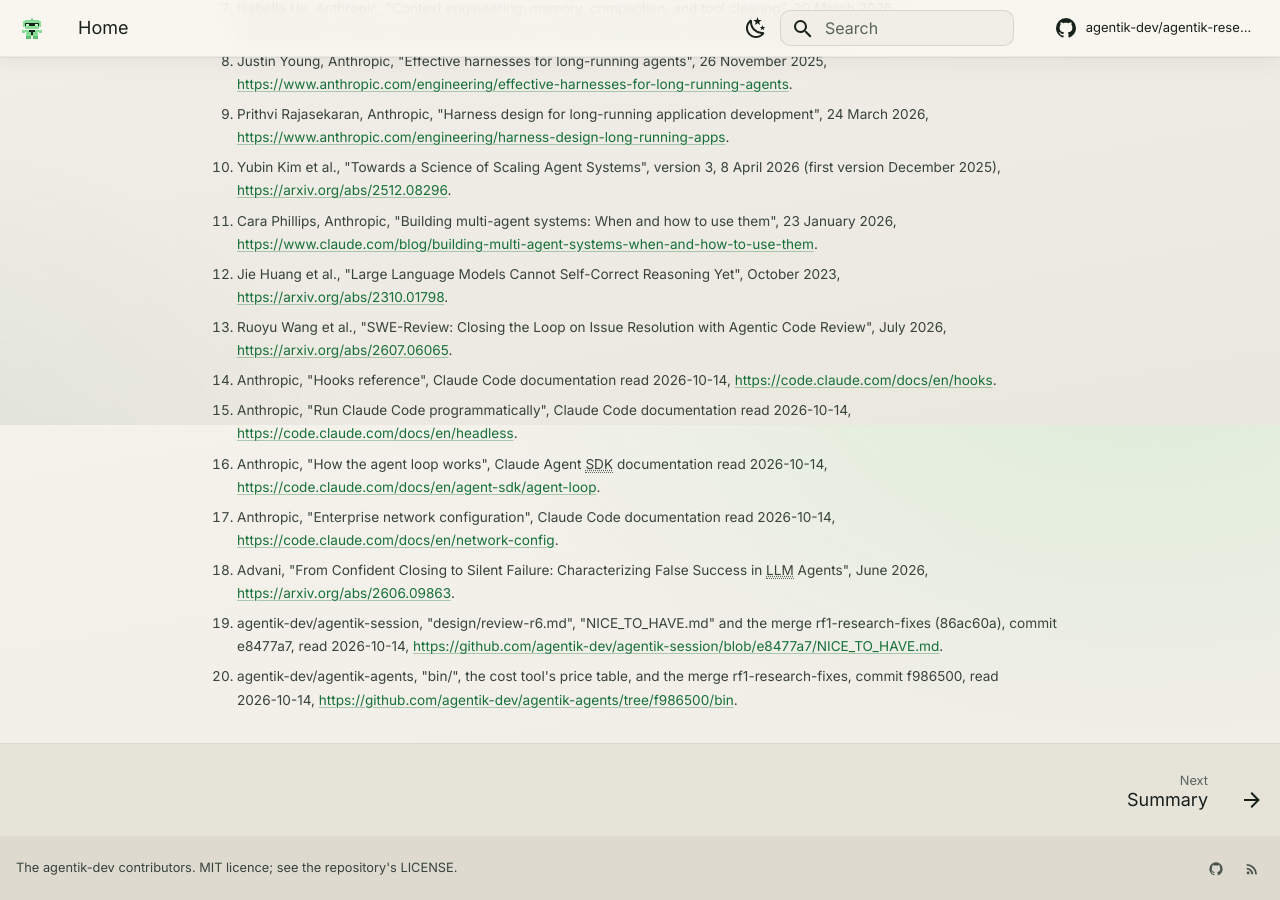
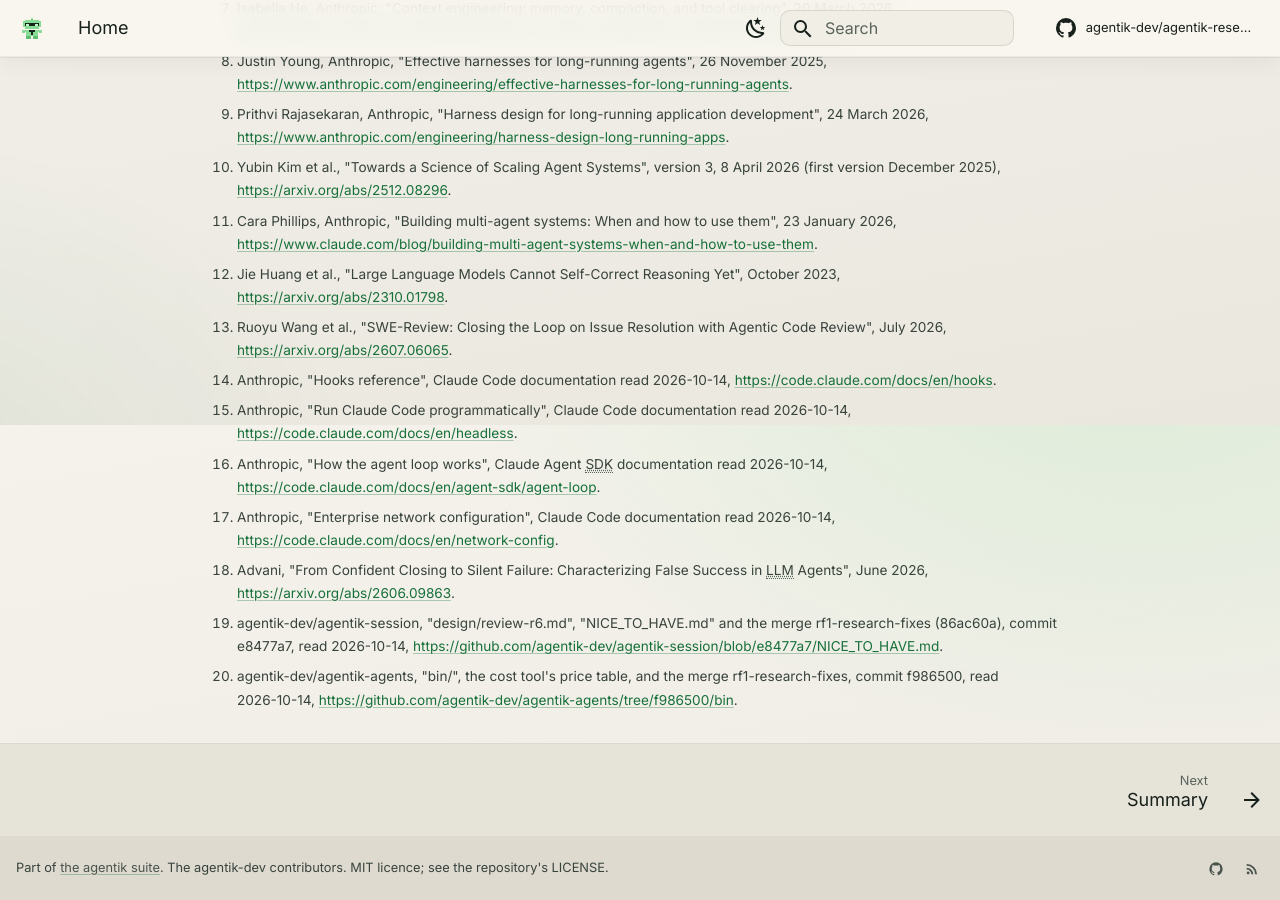
Before and after one commit to agentik-dev/agentik-research, an MkDocs documentation site: the page built from docs/index.md, in a window 1280 px wide and 900 px high, scrolled down 4075 px. Built offline with MkDocs 1.6.1 and Material for MkDocs 9.7.7, drawn with Linux system fonts in a browser that asks for light colours; comment, search, counter and statistics services are not loaded; part of the change alters nothing that is shown.

Commit message:
rs2-link-back R1: every page's footer links back to the suite's own page
The theme's copyright line, which Material renders as raw HTML in every
page's footer, now opens with "Part of the agentik suite", linked to
https://agentik-dev.github.io/. The logo and site name still point at
this site's home; no page's content changes.

Co-Authored-By: Claude Opus 5.5 <noreply@anthropic.com>

```diff
--- a/mkdocs.yml
+++ b/mkdocs.yml
@@ -5,7 +5,9 @@ site_author: agentik-dev
 repo_url: https://github.com/agentik-dev/agentik-research
 repo_name: agentik-dev/agentik-research
 edit_uri: ""
-copyright: The agentik-dev contributors. MIT licence; see the repository's LICENSE.
+# The footer's line, raw HTML in the theme's copyright partial: it also carries the
+# one link from every page back to the suite's own page.
+copyright: 'Part of <a href="https://agentik-dev.github.io/">the agentik suite</a>. The agentik-dev contributors. MIT licence; see the repository''s LICENSE.'
 
 theme:
   name: material
```
